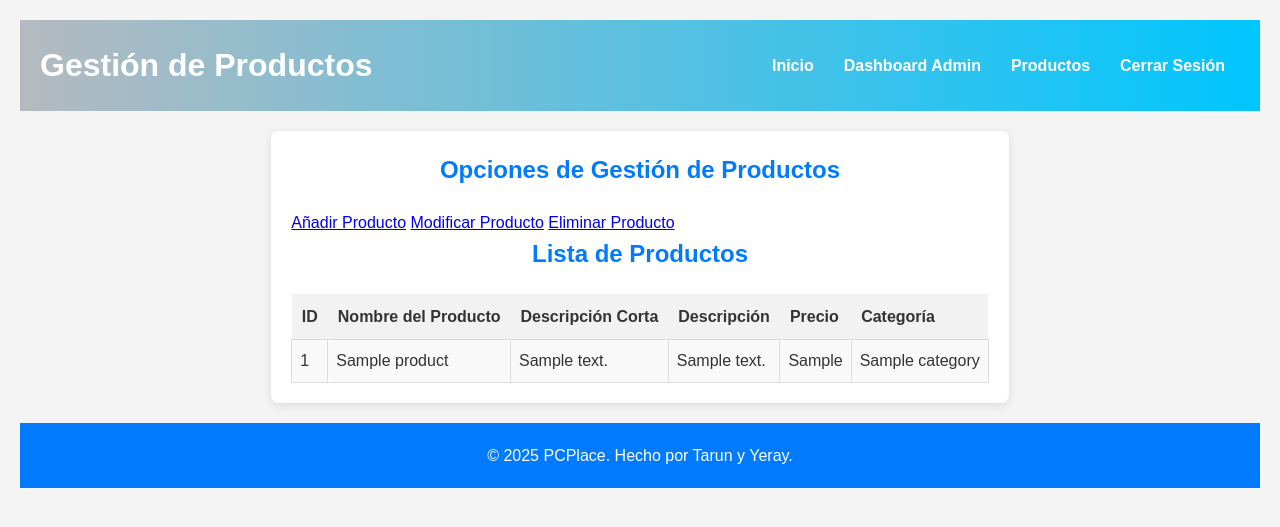
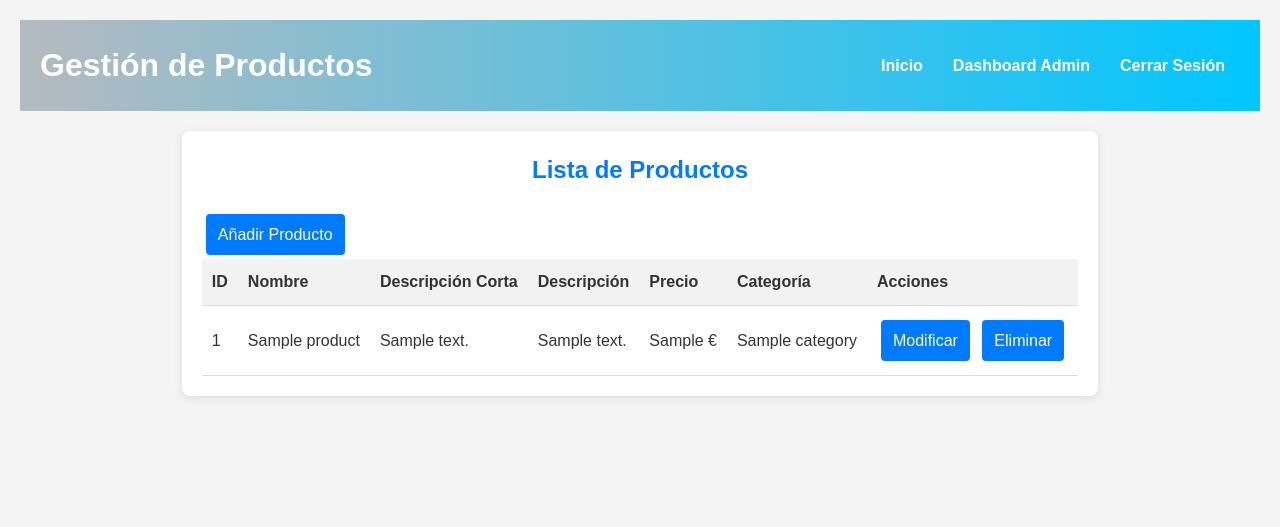
Before and after one commit to yerayq34/PCplace, a PHP site: page /productos.php in a window 1280 px wide. Shown: the top 527 px of the page. Run offline with PHP 8.4, Linux system fonts and the light colour scheme; the visitor is signed in with stand-in values (Sample User, id 1); tables that the repository leaves empty or names only in its code hold one stand-in row (values such as "Sample post").

Commit message:
He modificado productos.php

```diff
--- a/productos.php
+++ b/productos.php
@@ -1,21 +1,14 @@
 <?php
-session_start(); // Iniciar la sesión
+session_start();
 
-// Verificar si el usuario es admin
-if (!isset($_SESSION['username']) || $_SESSION['rol'] !== 'admin') { // Verificar el rol
-    header("Location: login.php"); // Redirigir si no es admin
+if (!isset($_SESSION['username']) || $_SESSION['rol'] !== 'admin') {
+    header("Location: login.php");
     exit();
 }
 
-
 include 'db.php';
 
-// Consultar la base de datos para obtener todos los productos junto con el nombre de la categoría
-$stmt = $conn->prepare("
-    SELECT p.idproduct, p.nombre_producto, p.pvp, p.description, p.short_desc, c.nombre_categoria
-    FROM products p
-    JOIN category c ON p.idcategory = c.idcategory
-");
+$stmt = $conn->prepare("SELECT p.idproduct, p.nombre_producto, p.pvp, p.description, p.short_desc, c.nombre_categoria FROM products p JOIN category c ON p.idcategory = c.idcategory");
 $stmt->execute();
 $result = $stmt->get_result();
 ?>
@@ -35,7 +28,7 @@ $result = $stmt->get_result();
             padding: 20px;
         }
         .container {
-            max-width: 800px;
+            max-width: 1000px;
             margin: 0 auto;
             background: #fff;
             padding: 20px;
@@ -48,20 +41,26 @@ $result = $stmt->get_result();
         table {
             width: 100%;
             border-collapse: collapse;
+        }
         th, td {
             padding: 10px;
+            border-bottom: 1px solid #ddd;
             text-align: left;
-            border-bottom: 1px solid #ddd;
         }
         th {
             background-color: #f2f2f2;
         }
-        .data-cell {
-            background-color: #f9f9f9;
-            border: 1px solid #ddd;
+        .button {
+            display: inline-block;
+            padding: 8px 12px;
+            margin: 4px;
+            background-color: #007BFF;
+            color: white;
+            text-decoration: none;
             border-radius: 4px;
-            padding: 8px;
-            color: #333;
+        }
+        .button:hover {
+            background-color: #0056b3;
         }
     </style>
 </head>
@@ -71,53 +70,43 @@ $result = $stmt->get_result();
         <nav>
             <a href="index.php">Inicio</a>
             <a href="admin_dashboard.php">Dashboard Admin</a>
-            <a href="productos.php">Productos</a>
             <a href="logout.php">Cerrar Sesión</a>
         </nav>
     </header>
     <main>
         <div class="container">
-            <h2>Opciones de Gestión de Productos</h2>
-            <div class="button-container">
-                <a href="añadirproducto.php" class="button">Añadir Producto</a>
-                <a href="modify_product.php" class="button">Modificar Producto</a>
-                <a href="delete_product.php" class="button">Eliminar Producto</a>
-            </div>
-
             <h2>Lista de Productos</h2>
+            <a href="añadirproducto.php" class="button">Añadir Producto</a>
             <table>
                 <thead>
                     <tr>
                         <th>ID</th>
-                        <th>Nombre del Producto</th>
+                        <th>Nombre</th>
                         <th>Descripción Corta</th>
                         <th>Descripción</th>
                         <th>Precio</th>
                         <th>Categoría</th>
+                        <th>Acciones</th>
                     </tr>
                 </thead>
                 <tbody>
                     <?php while ($row = $result->fetch_assoc()): ?>
                         <tr>
-                            <td class="data-cell"><?php echo htmlspecialchars($row['idproduct']); ?></td>
-                            <td class="data-cell"><?php echo htmlspecialchars($row['nombre_producto']); ?></td>
-                            <td class="data-cell"><?php echo htmlspecialchars($row['short_desc']); ?></td>
-                            <td class="data-cell"><?php echo htmlspecialchars($row['description']); ?></td>
-                            <td class="data-cell"><?php echo htmlspecialchars($row['pvp']); ?></td>
-                            <td class="data-cell"><?php echo htmlspecialchars($row['nombre_categoria']); ?></td>
+                            <td><?= $row['idproduct'] ?></td>
+                            <td><?= $row['nombre_producto'] ?></td>
+                            <td><?= $row['short_desc'] ?></td>
+                            <td><?= $row['description'] ?></td>
+                            <td><?= $row['pvp'] ?> €</td>
+                            <td><?= $row['nombre_categoria'] ?></td>
+                            <td>
+                                <a href="modificar_producto.php?id=<?= $row['idproduct'] ?>" class="button">Modificar</a>
+                                <a href="eliminar_producto.php?id=<?= $row['idproduct'] ?>" class="button" onclick="return confirm('¿Estás seguro de eliminar este producto?')">Eliminar</a>
+                            </td>
                         </tr>
                     <?php endwhile; ?>
                 </tbody>
             </table>
         </div>
     </main>
-    <footer>
-        <p>&copy; 2025 PCPlace. Hecho por Tarun y Yeray.</p>
-    </footer>
 </body>
 </html>
-
-<?php
-$stmt->close(); // Cerrar la consulta
-$conn->close(); // Cerrar la conexión a la base de datos
-?>
```
